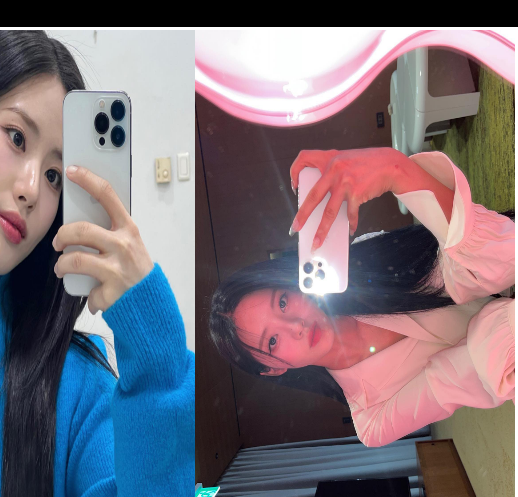
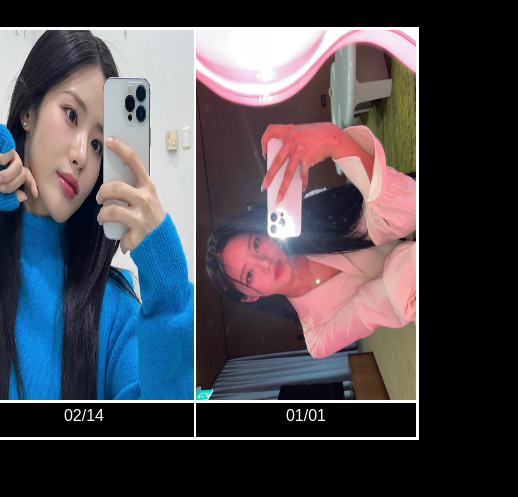
Before and after one commit to kuk0901/tournament-jiwon, a plain HTML site: page questions_8.html in a window 390 px wide. Shown: the part 163-660 px from the top of the page, 518 px wide, since content can reach past the window. Drawn offline with nearby package versions, Linux system fonts and the light colour scheme.

Commit message:
미디어쿼리 수정

```diff
--- a/css/common.css
+++ b/css/common.css
@@ -1,5 +1,5 @@
 body {
-  width: 100%;
+  width: 100vw;
   height: 100%;
   background-color: #000;
   color: #fff;
@@ -7,6 +7,8 @@ body {
   line-height: 1.4;
   box-sizing: border-box;
   position: relative;
+  word-break: keep-all;
+  background-position: center;
 }
 .title {
   font-size: 60px;
@@ -86,8 +88,9 @@ body {
   }
 }
 .description {
+  font-size: 10px;
   position: absolute;
-  bottom: 0;
+  top: 0;
   right: 0;
 }
 .description a {
--- a/css/questions.css
+++ b/css/questions.css
@@ -33,14 +33,14 @@
 }
 .section .container .first,
 .section .container-a .sub-title {
-  border-right: 3px solid #fff;
+  border-right: 1px solid #fff;
 }
 .section .container .second,
 .section .container-b .sub-title {
-  border-left: 3px solid #fff;
+  border-left: 1px solid #fff;
 }
 
-@media (max-width: 740px) {
+@media (max-width: 1000px) {
   .section .section-content {
     --content-width: 600px;
     --content-height: 500px;
@@ -54,10 +54,32 @@
   }
   .section .container .first,
   .section .container-a .sub-title {
-    border-right: none;
+    border-right: 1px solid #fff;
   }
   .section .container .second,
   .section .container-b .sub-title {
-    border-left: none;
+    border-left: 1px solid #fff;
   }
 }
+
+@media (max-width: 740px) {
+  .section .section-content {
+    --content-width: 220px;
+    --content-height: 400px;
+    margin: 30px auto 45px;
+  }
+  .section .container .first,
+  .section .container .second {
+    width: 220px;
+    height: calc(var(--content-height) - 30px);
+    background-size: 220px 100%;
+  }
+  .section .container .first,
+  .section .container-a .sub-title {
+    border-right: 1px solid #fff;
+  }
+  .section .container .second,
+  .section .container-b .sub-title {
+    border-left: 1px solid #fff;
+  }
+}
```
Also changed, not shown: css/home.css (+5 -4 lines).
